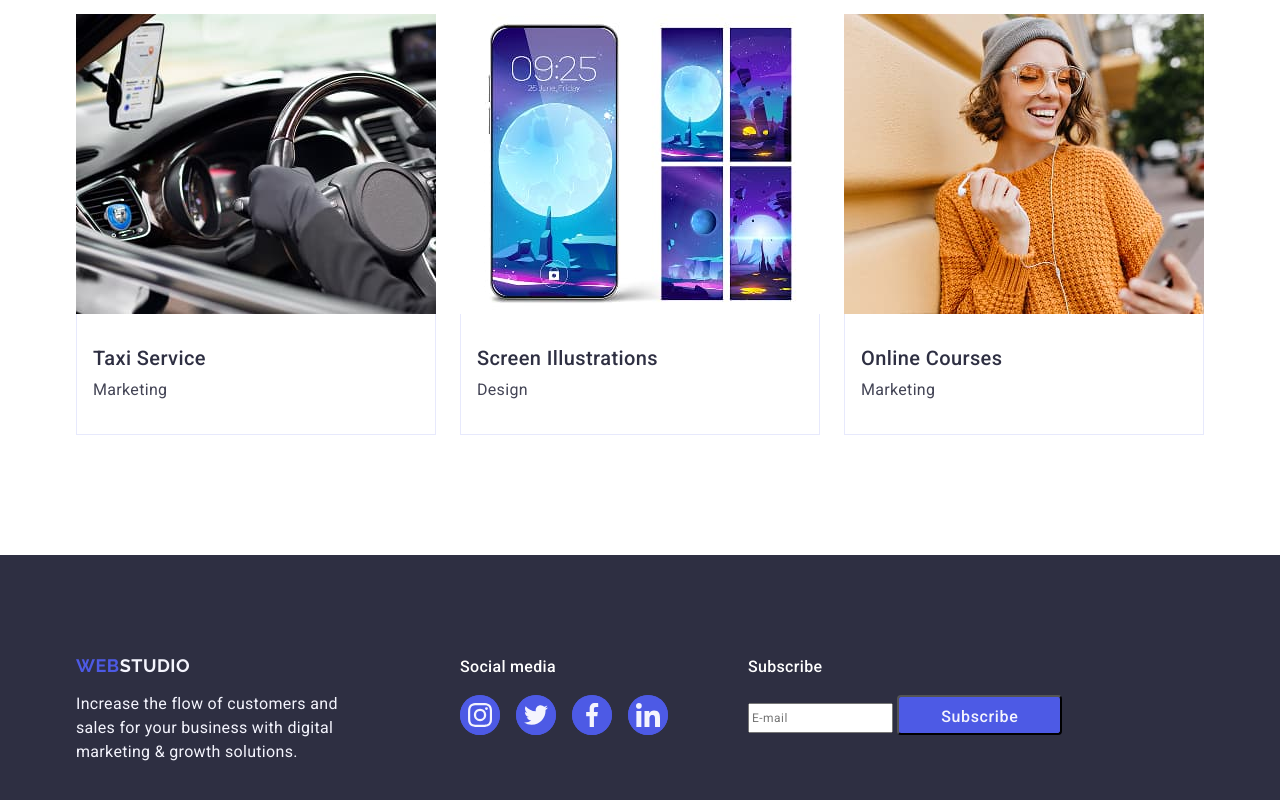
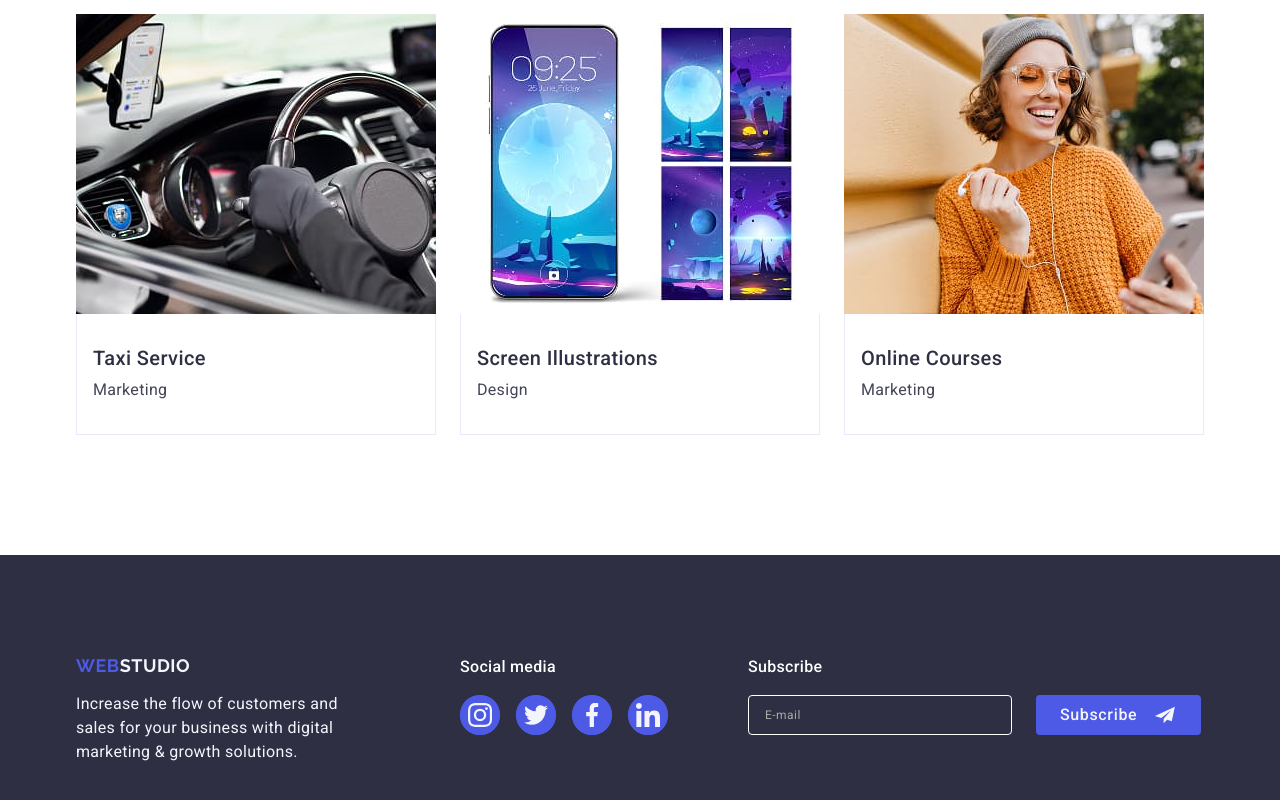
Before and after one commit to ZamorinVolodymyr/goit-markup-hw-05, a plain HTML site: page index.html in a window 1280 px wide. Shown: the part 2604-3404 px from the top of the page. Drawn offline with nearby package versions, Linux system fonts and the light colour scheme.

Commit message:
add 5hw footer

```diff
--- a/css/styles.css
+++ b/css/styles.css
@@ -551,28 +551,36 @@ a {
   background-color: #31d0aa;
 }
 
-/* .footer-label {
-  box-shadow: 0 4px 4px 0 rgba(0, 0, 0, 0.15);
-  border: 1px solid var(--white);
-  border-radius: 4px;
-  width: 264px;
-  height: 40px;
-} */
-/* .footer-subscribe {
-  display: flex;
-  flex-direction: column;
+.footer-label {
+  margin: 0;
+}
+
+.footer-subscribe {
   align-items: center;
   justify-content: center;
-  width: 100%;
-  max-width: 264px;
-} */
+  width: 453px;
+}
+
+.footer-form {
+  display: flex;
+  gap: 24px;
+  flex-wrap: wrap;
+  max-width: 453px;
+}
 
 .footer-input {
+  box-shadow: none;
   font-weight: 400;
   font-size: 12px;
   line-height: 200%;
   letter-spacing: 0.04em;
   color: var(--white);
+  border: 1px solid #ffffff;
+  border-radius: 4px;
+  width: 264px;
+  height: 40px;
+  padding: 8px 16px;
+  background-color: transparent;
 }
 
 .footer-btn {
@@ -580,7 +588,8 @@ a {
   padding: 8px 24px;
   width: 165px;
   height: 40px;
-  background: #4d5ae5;
+  background-color: #4d5ae5;
+  border: none;
 
   font-weight: 500;
   font-size: 16px;
@@ -588,4 +597,13 @@ a {
   letter-spacing: 0.04em;
   text-align: center;
   color: var(--white);
+
+  display: flex;
+  align-items: center;
+  justify-content: center;
+  gap: 16px;
 }
+
+.footer-input::placeholder {
+  color: #aaaaaa;
+}
--- a/index.html
+++ b/index.html
@@ -478,16 +478,21 @@
 
         <div class="footer-subscribe">
           <p class="footer-soc-text">Subscribe</p>
-          <form>
+          <form class="footer-form">
             <label class="footer-label">
               <input
                 class="footer-input"
                 type="text"
-                name="username"
+                name="E-mail"
                 placeholder="E-mail"
               />
             </label>
-            <button class="footer-btn" type="submit">Subscribe</button>
+            <button class="footer-btn" type="submit">
+              Subscribe
+              <svg class="icon" width="24" height="20">
+                <use href="./images/icons.svg#icon-send"></use>
+              </svg>
+            </button>
           </form>
         </div>
       </div>
```
